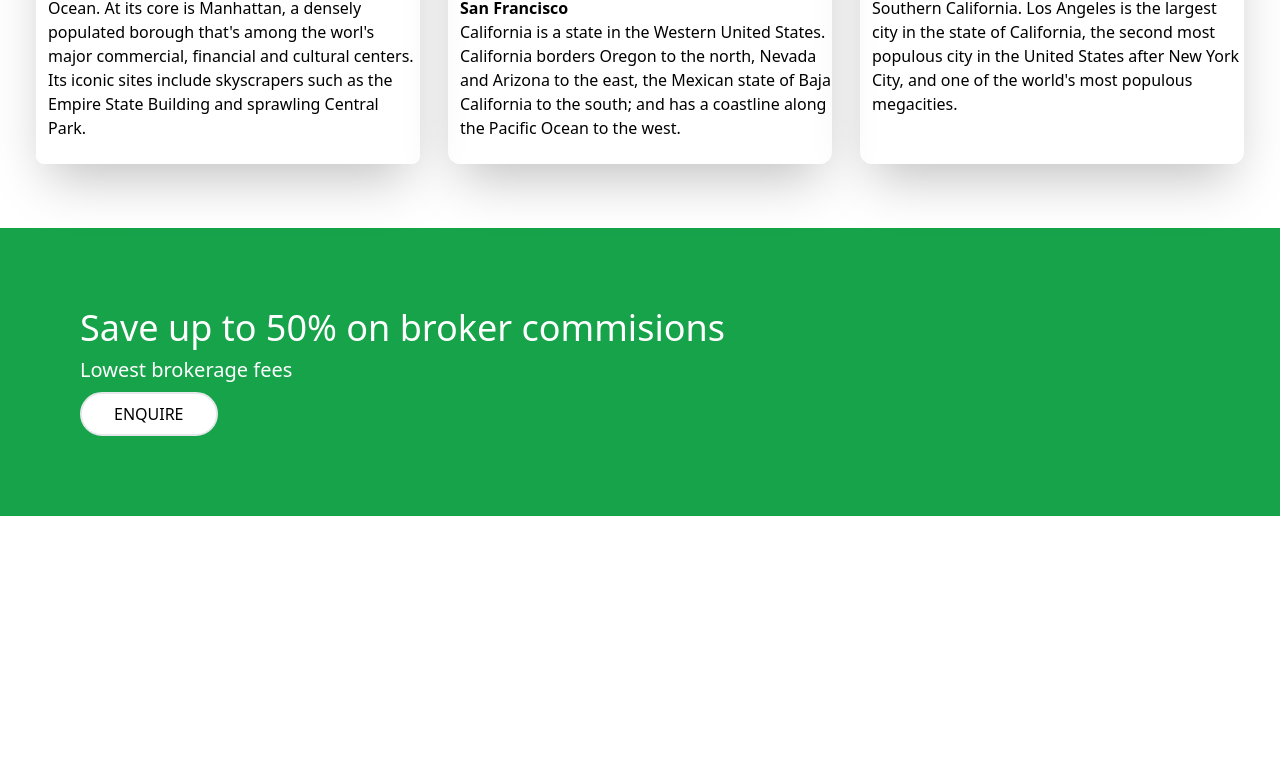
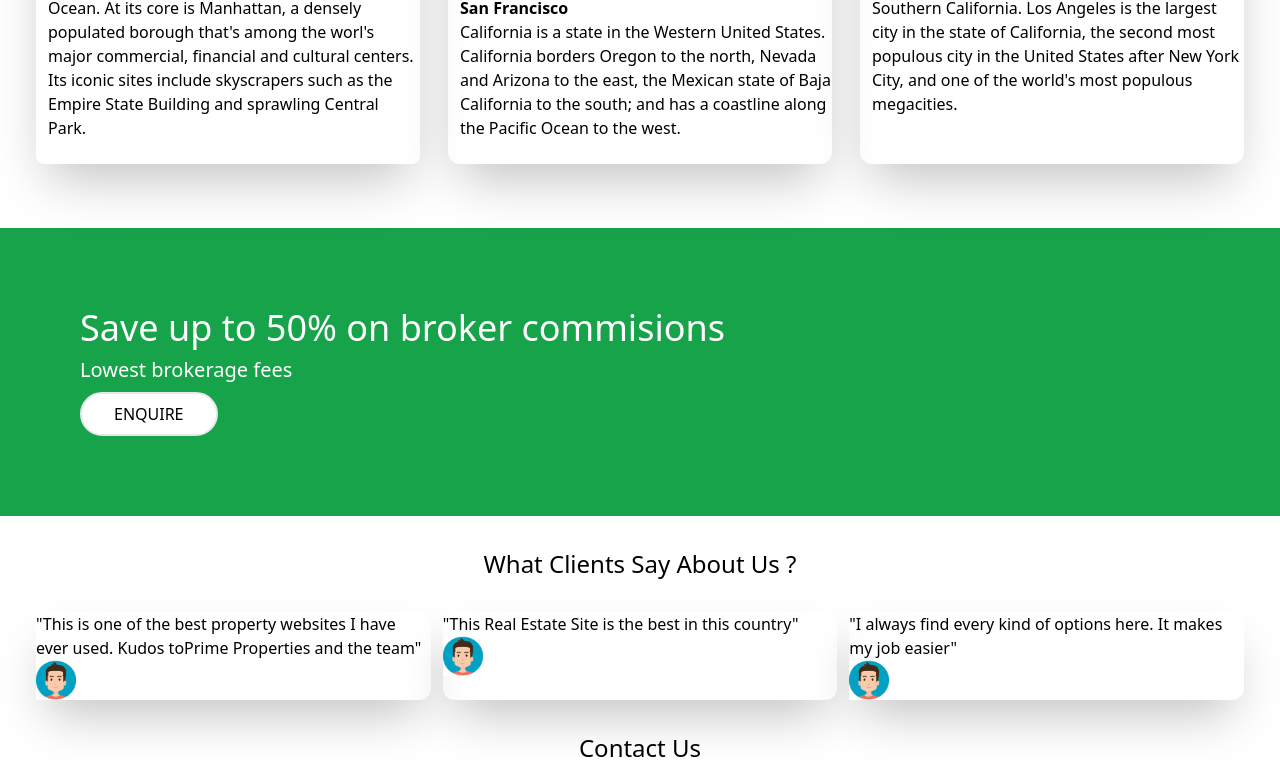
Before and after one commit to Batuhan445/real-estate-web-site, a website: page public/index.html in a window 1280 px wide. Shown: the part 2422-3186 px from the top of the page. Before the commit the page ends 2938 px from the top, so only its background shows below. Drawn offline with nearby package versions, Linux system fonts and the light colour scheme.

Commit message:
added feedback and started contact us

```diff
--- a/public/index.html
+++ b/public/index.html
@@ -171,6 +171,49 @@
 
     </div>
 
+    <div>
+
+        <div>
+            <h1 class="flex justify-center mt-8 text-2xl">What Clients Say About Us ?</h1>
+        </div>
+
+        <div class="grid grid-cols-3 gap-3 px-9 mt-8 mb-8">
+
+            <div class="rounded-xl shadow-2xl">
+                "This is one of the best property websites I have ever used. Kudos toPrime Properties and the team"
+                <div>
+                    <img class="w-10 h-10" src="./image/feedback-man.png" alt="feedback-man">
+                </div>
+            </div>
+
+            <div class="rounded-xl shadow-2xl">
+                "This Real Estate Site is the best in this country"
+                <div>
+                    <img class="relative block w-10 h-10" src="./image/feedback-man.png" alt="feedback-man">
+                </div>
+            </div>
+
+            <div class="rounded-xl shadow-2xl">
+                "I always find every kind of options here. It makes my job easier"
+                <div>
+                    <img class="w-10 h-10" src="./image/feedback-man.png" alt="feedback-man">
+                </div>
+            </div>
+
+        </div>
+
+    </div>
+
+    <h1 class="text-2xl flex justify-center mt-8">Contact Us</h1>
+
+    <div>
+
+        <form action="GET">
+
+        </form>
+
+    </div>
+
 
 </body>
 
```
